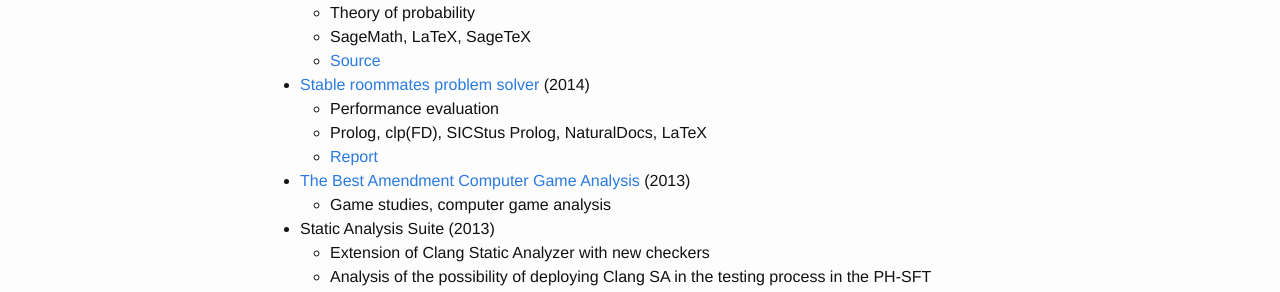
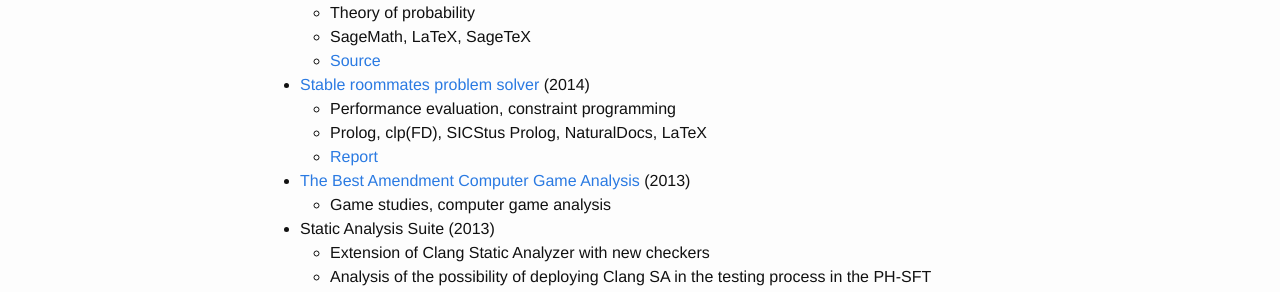
Before and after one commit to filipbartek/filipbartek.github.io, a Jekyll site: the page built from portfolio.md, in a window 1280 px wide. Shown: the part 1042-1334 px from the top of the page. Built offline with Jekyll 4.4.1, drawn with Linux system fonts in a browser that asks for light colours.

Commit message:
srp: Expand description

```diff
--- a/portfolio.md
+++ b/portfolio.md
@@ -45,7 +45,7 @@
   * [Source](https://cloud.sagemath.com/projects/7a4027f1-a27a-40c2-bba4-92b7946e0537/files/)
 
 * [Stable roommates problem solver](https://github.com/filipbartek/srp) (2014)
-  * Performance evaluation
+  * Performance evaluation, constraint programming
   * Prolog, clp(FD), SICStus Prolog, NaturalDocs, LaTeX
   * [Report](http://filipbartek.github.io/srp/report.pdf)
 
```
